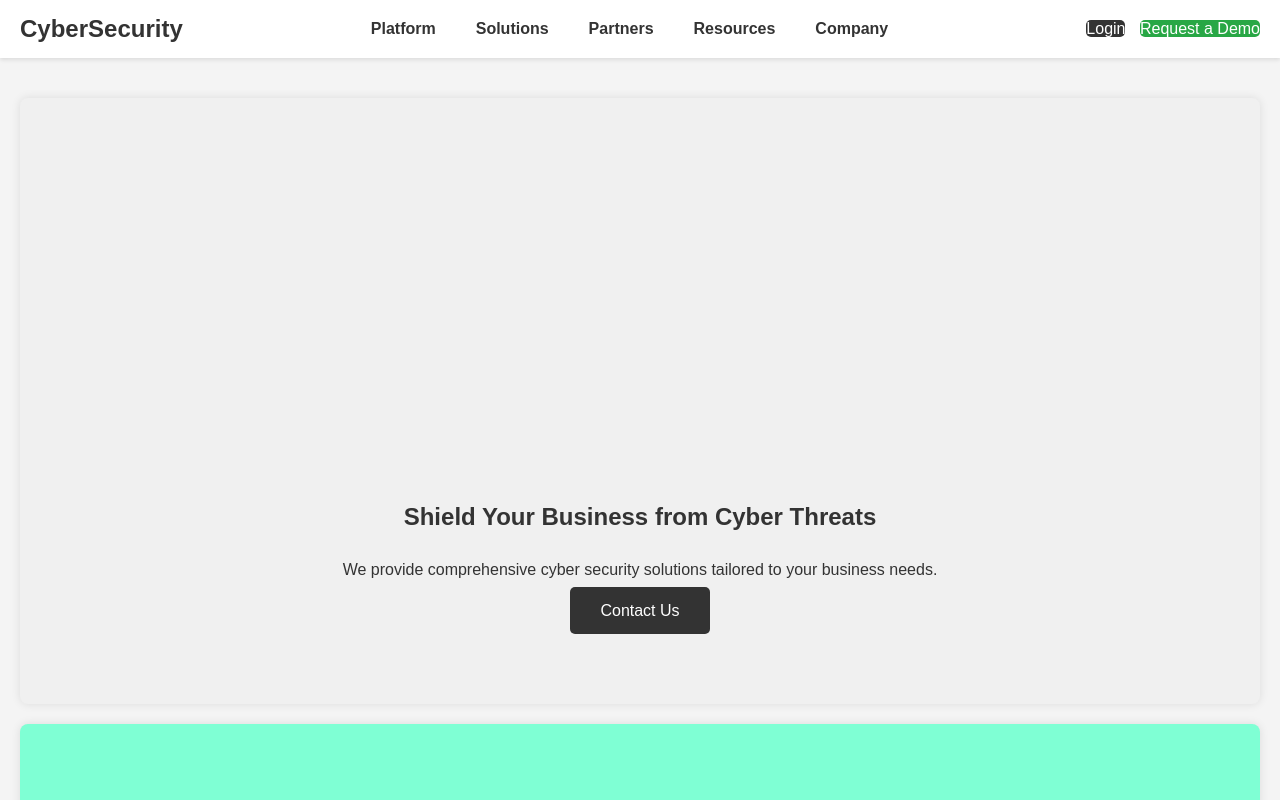
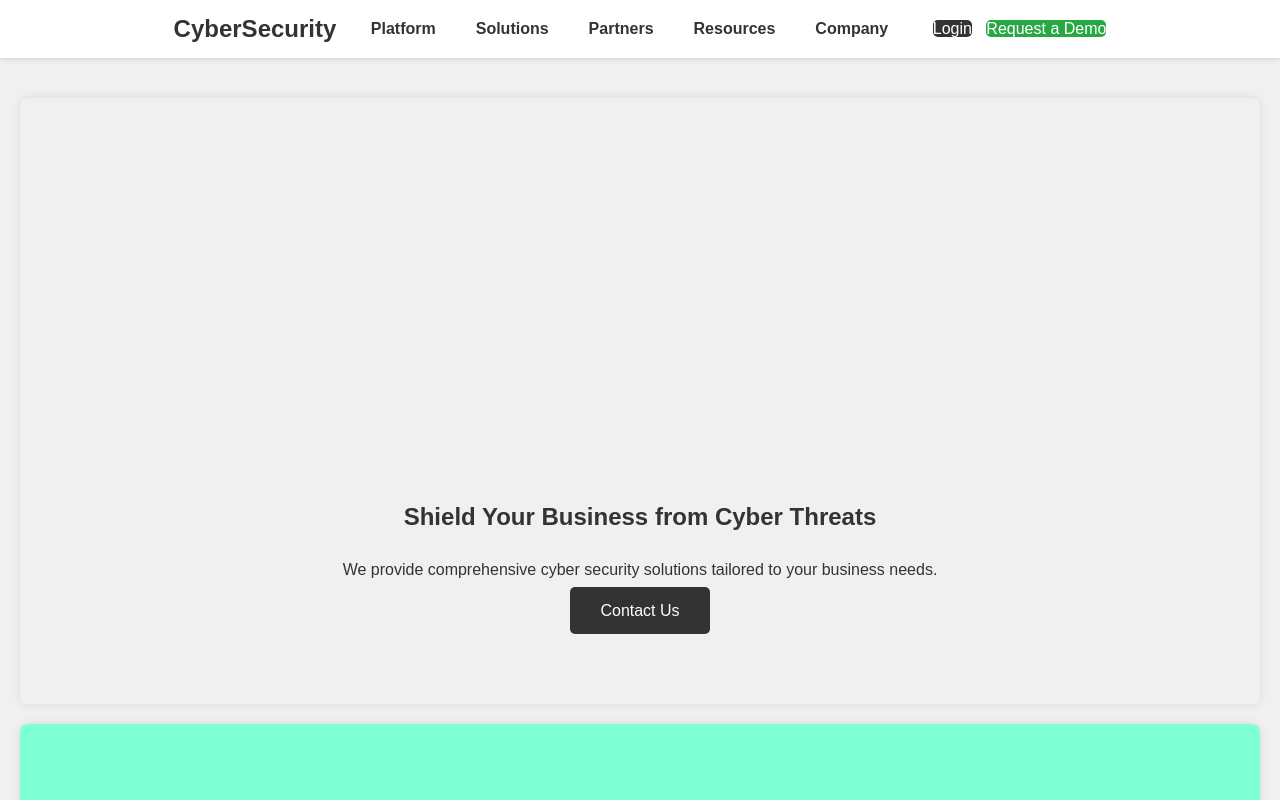
Before and after one commit to sthmu/Cyber, a plain HTML site: page index.html in a window 1280 px wide. Shown: the top 800 px of the page. Drawn offline with Linux system fonts and the light colour scheme.

Commit message:
seperated the css code to different files

```diff
--- a/navbar.css
+++ b/navbar.css
@@ -1,14 +1,7 @@
-body {
-    font-family: Arial, sans-serif;
-    margin: 0;
-    padding: 0;
-    background-color: #f4f4f4;
-    line-height: 1.6;
-}
-
 header {
     background-color: #fff;
     box-shadow: 0 2px 4px rgba(0, 0, 0, 0.1);
+
 }
 
 header nav {
@@ -122,3 +115,9 @@ header nav ul li:hover .dropdown-content {
         margin: 5px 0;
     }
 }
+
+@media (min-width: 769px) {
+    header {
+        padding: 0vw 12vw 0vw 12vw;
+    }
+}
--- a/styles.css
+++ b/styles.css
@@ -3,7 +3,6 @@ body {
     color: #333;
     background-color: #f0f0f0;
     margin: 0;
-    padding: 0;
     line-height: 1.6;
 }
 
```
